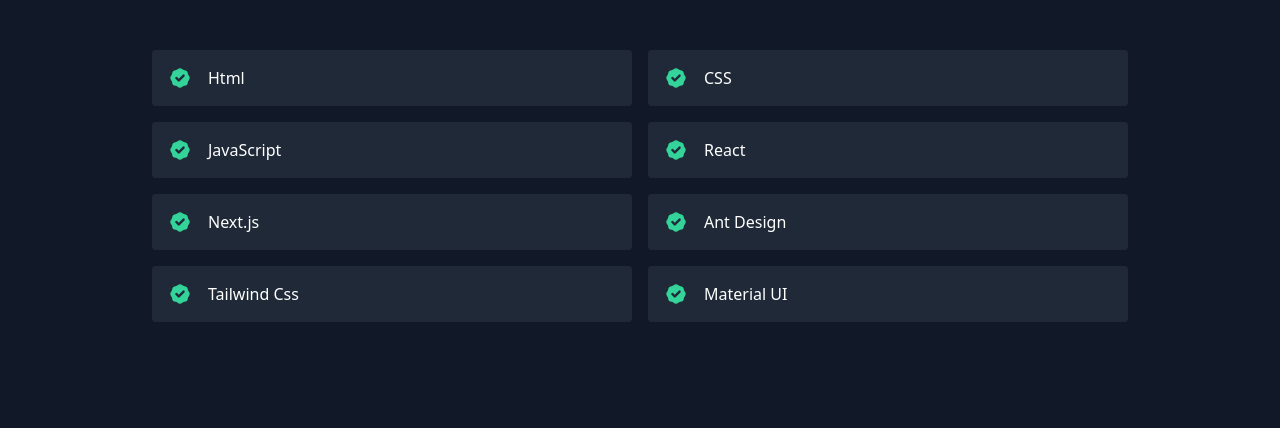
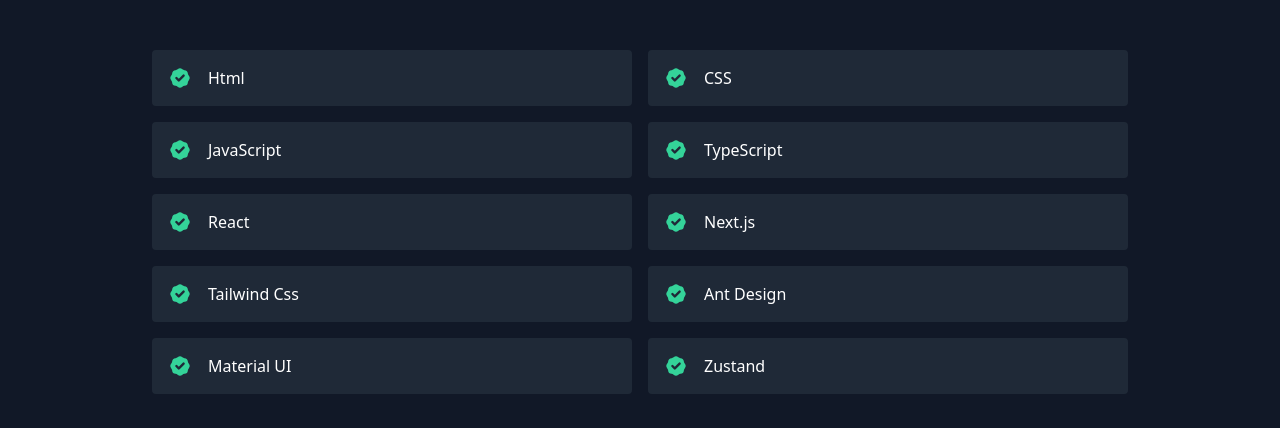
Before and after one commit to N-E-K-0/Portfolio, a React (Create React App) app: page / in a window 1280 px wide. Shown: the part 2320-2748 px from the top of the page. Built offline with nearby package versions, Linux system fonts and the light colour scheme; grey boxes are pictures that could not be loaded.

Commit message:
add: skills added

```diff
--- a/src/data.js
+++ b/src/data.js
@@ -77,9 +77,11 @@ export const skills = [
   "Html",
   "CSS",
   "JavaScript",
+  "TypeScript",
   "React",
   "Next.js",
+  "Tailwind Css",
   "Ant Design",
-  "Tailwind Css",
   "Material UI",
+  "Zustand",
 ];
```
